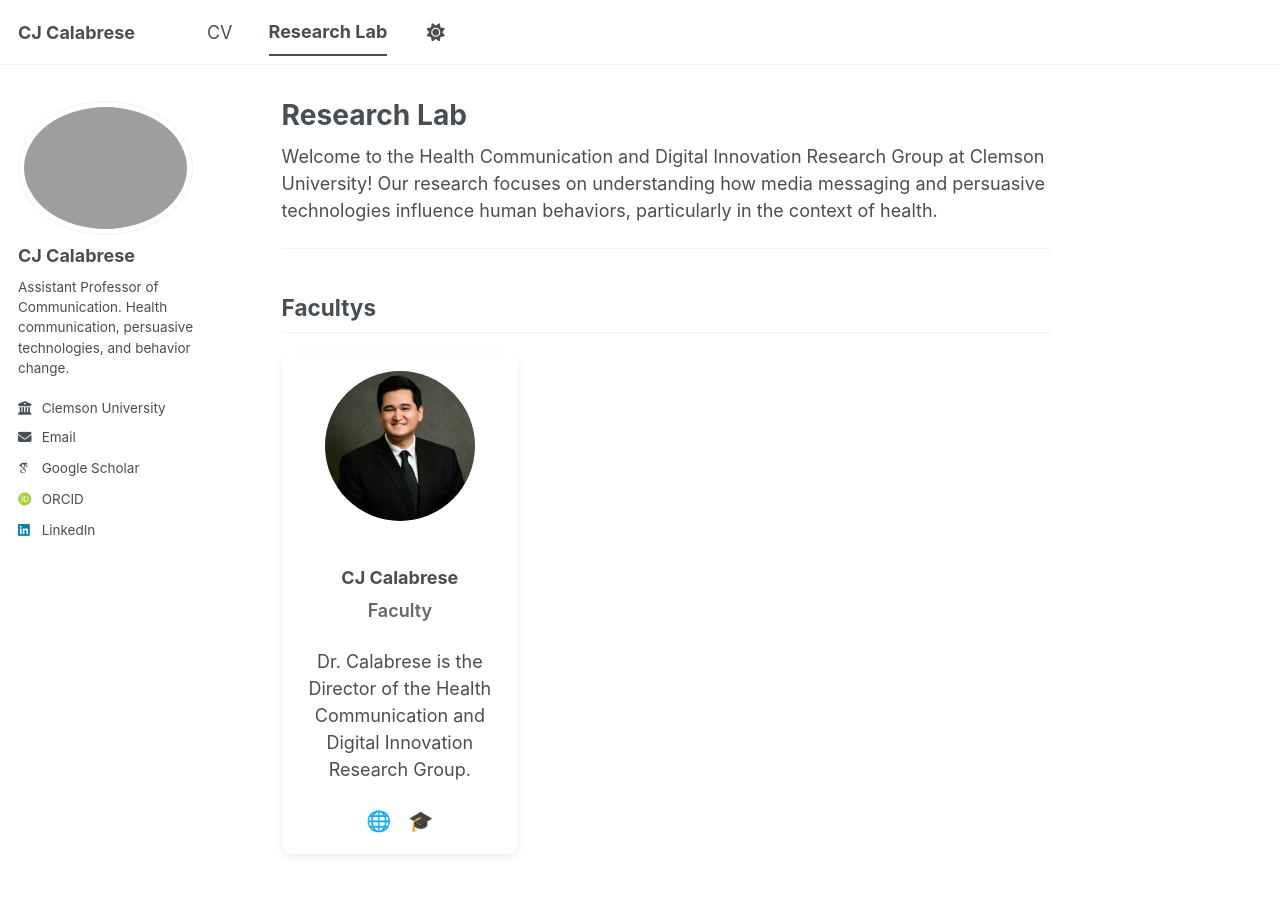
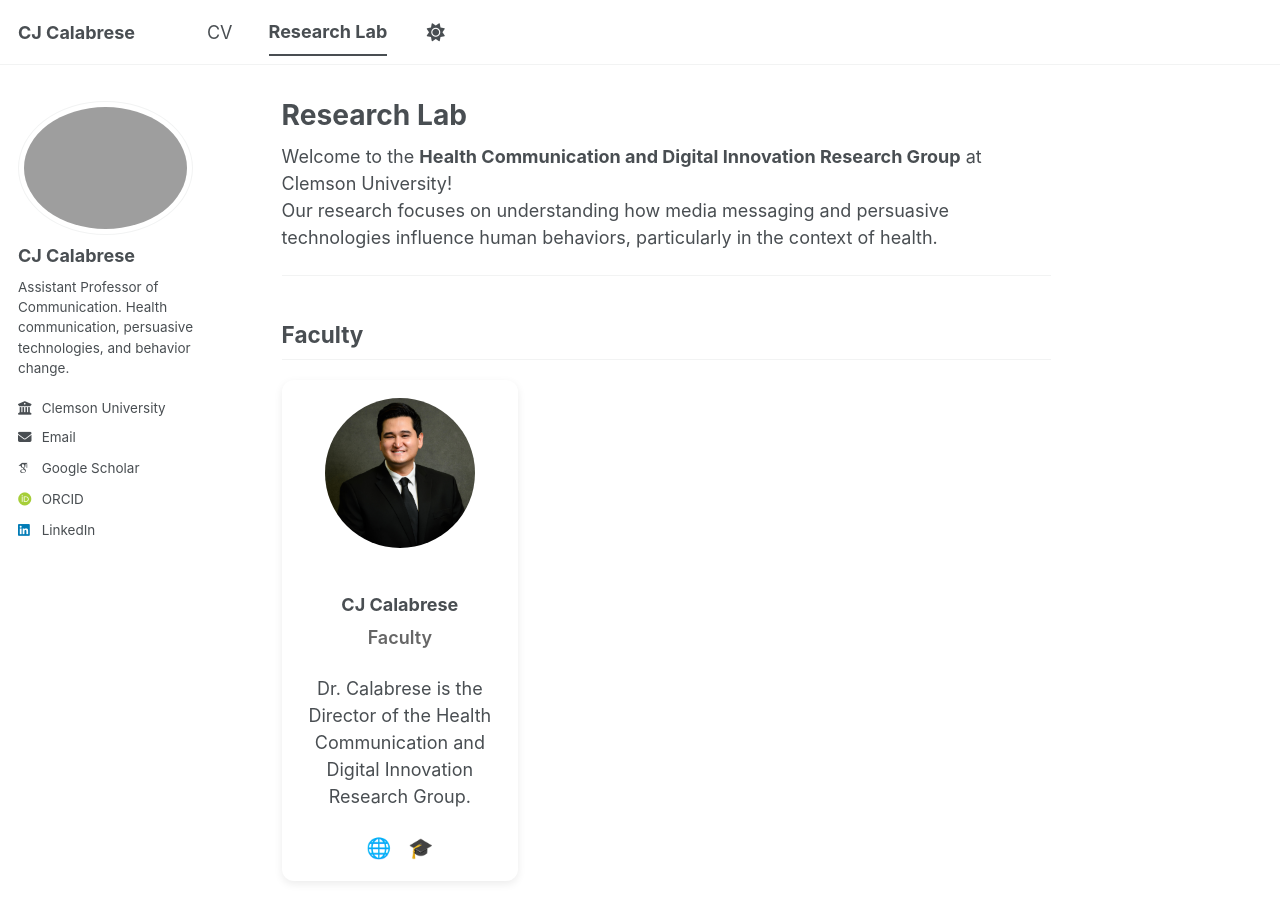
Before and after one commit to cjcalabresephd/cjcalabresephd.github.io, a Jekyll site: the page built from _pages/research-lab.md, in a window 1280 px wide and 900 px high. Built offline with Jekyll 4.4.1, drawn with Linux system fonts in a browser that asks for light colours; some web fonts are replaced; a script bundle is joined from its source files by our own code; library files that are not in the unit come from our copies; some of the changed text lies outside the part shown.

Commit message:
Update research-lab.md

```diff
--- a/_pages/research-lab.md
+++ b/_pages/research-lab.md
@@ -4,7 +4,8 @@
 layout: single
 ---
 
-Welcome to the Health Communication and Digital Innovation Research Group at Clemson University! Our research focuses on understanding how media messaging and persuasive technologies influence human behaviors, particularly in the context of health.
+Welcome to the **Health Communication and Digital Innovation Research Group** at Clemson University!
+Our research focuses on understanding how media messaging and persuasive technologies influence human behaviors, particularly in the context of health.
 
 ---
 
@@ -12,26 +13,47 @@
 
 {% for role in roles %}
 
+{% if role == "Faculty" %}
+## Faculty
+{% elsif role == "External Collaborator" %}
+## External Collaborators
+{% elsif role == "Masters Student" %}
+## Master's Students
+{% else %}
 ## {{ role }}s
+{% endif %}
 
 <div class="lab-grid">
-  {% for member in site.data.lab_members %}
-    {% if member.role == role and member.alumni != true %}
-      <div class="lab-card">
-        <img src="{{ member.image }}" alt="{{ member.name }}">
-        <h3>{{ member.name }}</h3>
-        <p class="lab-role">{{ member.role }}</p>
-        <p>{{ member.bio }}</p>
 
-        <div class="lab-links">
-          {% if member.website %}<a href="{{ member.website }}" target="_blank">🌐</a>{% endif %}
-          {% if member.scholar %}<a href="{{ member.scholar }}" target="_blank">🎓</a>{% endif %}
-          {% if member.github %}<a href="https://github.com/{{ member.github }}" target="_blank">💻</a>{% endif %}
-          {% if member.email %}<a href="mailto:{{ member.email }}" target="_blank">✉️</a>{% endif %}
-        </div>
-      </div>
-    {% endif %}
-  {% endfor %}
+{% for member in site.data.lab_members %}
+{% if member.role == role and member.alumni != true %}
+
+<div class="lab-card">
+
+<img src="{{ member.image }}" alt="{{ member.name }}">
+
+<h3>{{ member.name }}</h3>
+
+<p class="lab-role">{{ member.role }}</p>
+
+{% if member.affiliation %}
+<p class="lab-affiliation">{{ member.affiliation }}</p>
+{% endif %}
+
+<p>{{ member.bio }}</p>
+
+<div class="lab-links">
+{% if member.website %}<a href="{{ member.website }}" target="_blank">🌐</a>{% endif %}
+{% if member.scholar %}<a href="{{ member.scholar }}" target="_blank">🎓</a>{% endif %}
+{% if member.github %}<a href="https://github.com/{{ member.github }}" target="_blank">💻</a>{% endif %}
+{% if member.email %}<a href="mailto:{{ member.email }}">✉️</a>{% endif %}
+</div>
+
+</div>
+
+{% endif %}
+{% endfor %}
+
 </div>
 
 {% endfor %}
@@ -41,21 +63,34 @@
 ## Alumni
 
 <div class="lab-grid">
-  {% for member in site.data.lab_members %}
-    {% if member.alumni %}
-      <div class="lab-card">
-        <img src="{{ member.image }}" alt="{{ member.name }}">
-        <h3>{{ member.name }}</h3>
-        <p class="lab-role">{{ member.role }}</p>
-        <p>{{ member.bio }}</p>
 
-        <div class="lab-links">
-          {% if member.website %}<a href="{{ member.website }}" target="_blank">🌐</a>{% endif %}
-          {% if member.scholar %}<a href="{{ member.scholar }}" target="_blank">🎓</a>{% endif %}
-          {% if member.github %}<a href="https://github.com/{{ member.github }}" target="_blank">💻</a>{% endif %}
-          {% if member.email %}<a href="mailto:{{ member.email }}" target="_blank">✉️</a>{% endif %}
-        </div>
-      </div>
-    {% endif %}
-  {% endfor %}
+{% for member in site.data.lab_members %}
+{% if member.alumni %}
+
+<div class="lab-card">
+
+<img src="{{ member.image }}" alt="{{ member.name }}">
+
+<h3>{{ member.name }}</h3>
+
+<p class="lab-role">{{ member.role }}</p>
+
+{% if member.affiliation %}
+<p class="lab-affiliation">{{ member.affiliation }}</p>
+{% endif %}
+
+<p>{{ member.bio }}</p>
+
+<div class="lab-links">
+{% if member.website %}<a href="{{ member.website }}" target="_blank">🌐</a>{% endif %}
+{% if member.scholar %}<a href="{{ member.scholar }}" target="_blank">🎓</a>{% endif %}
+{% if member.github %}<a href="https://github.com/{{ member.github }}" target="_blank">💻</a>{% endif %}
+{% if member.email %}<a href="mailto:{{ member.email }}">✉️</a>{% endif %}
 </div>
+
+</div>
+
+{% endif %}
+{% endfor %}
+
+</div>
```
